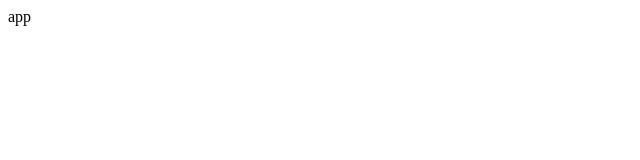
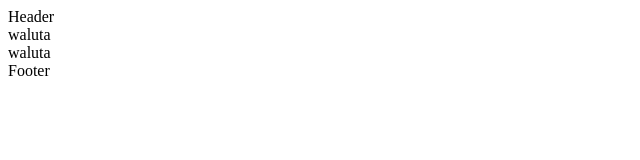
Before and after one commit to tworcastron/react-walutomat, a React (Vite) app: page / in a window 1280 px wide. Shown: the top 160 px of the page, without its empty margins (0-640 px from the left). Built offline with nearby package versions, Linux system fonts and the light colour scheme.

Commit message:
komponenty bazowe

```diff
--- a/src/App.jsx
+++ b/src/App.jsx
@@ -1,11 +1,17 @@
 import './App.css'
+import Currencies from './components/Currencies/Currencies'
+import Footer from './components/Layout/Footer'
+import Header from './components/Layout/Header'
+import Layout from './components/Layout/Layout'
 
 function App() {
 
   return (
-    <>
-      app
-    </>
+    <Layout
+      header={<Header />}
+      content={<Currencies />}
+      footer={<Footer />}
+    />
   )
 }
 
--- /dev/null
+++ b/src/components/Currencies/Currencies.jsx
@@ -0,0 +1,13 @@
+import Currency from "./Currency/Currency"
+
+export default function Currencies() {
+  const currencies = [1,2]
+
+  return (
+    <div>
+      {currencies.map(x => (
+        <Currency key={x} />
+      ))}
+    </div>
+  )
+}
--- /dev/null
+++ b/src/components/Currencies/Currency/Currency.jsx
@@ -0,0 +1,7 @@
+export default function Currency() {
+  return (
+    <div>
+      waluta
+    </div>
+  )
+}
--- /dev/null
+++ b/src/components/Layout/Footer.jsx
@@ -0,0 +1,3 @@
+export default function Footer() {
+  return 'Footer'
+}
--- /dev/null
+++ b/src/components/Layout/Header.jsx
@@ -0,0 +1,3 @@
+export default function Header() {
+  return 'Header'
+}
--- /dev/null
+++ b/src/components/Layout/Layout.jsx
@@ -0,0 +1,22 @@
+
+/**
+ * To jest komponent layoutu.
+ * @param {{
+ *  header: JSX.Element;
+ *  content: JSX.Element;
+ *  footer: JSX.Element;
+ * }} props
+ */
+export default function Layout(props) {
+  const { header, content, footer } = props
+
+  return (
+    <div>
+      <header>{header}</header>
+      <main>
+        {content}
+      </main>
+      <footer>{footer}</footer>
+    </div>
+  )
+}
```
